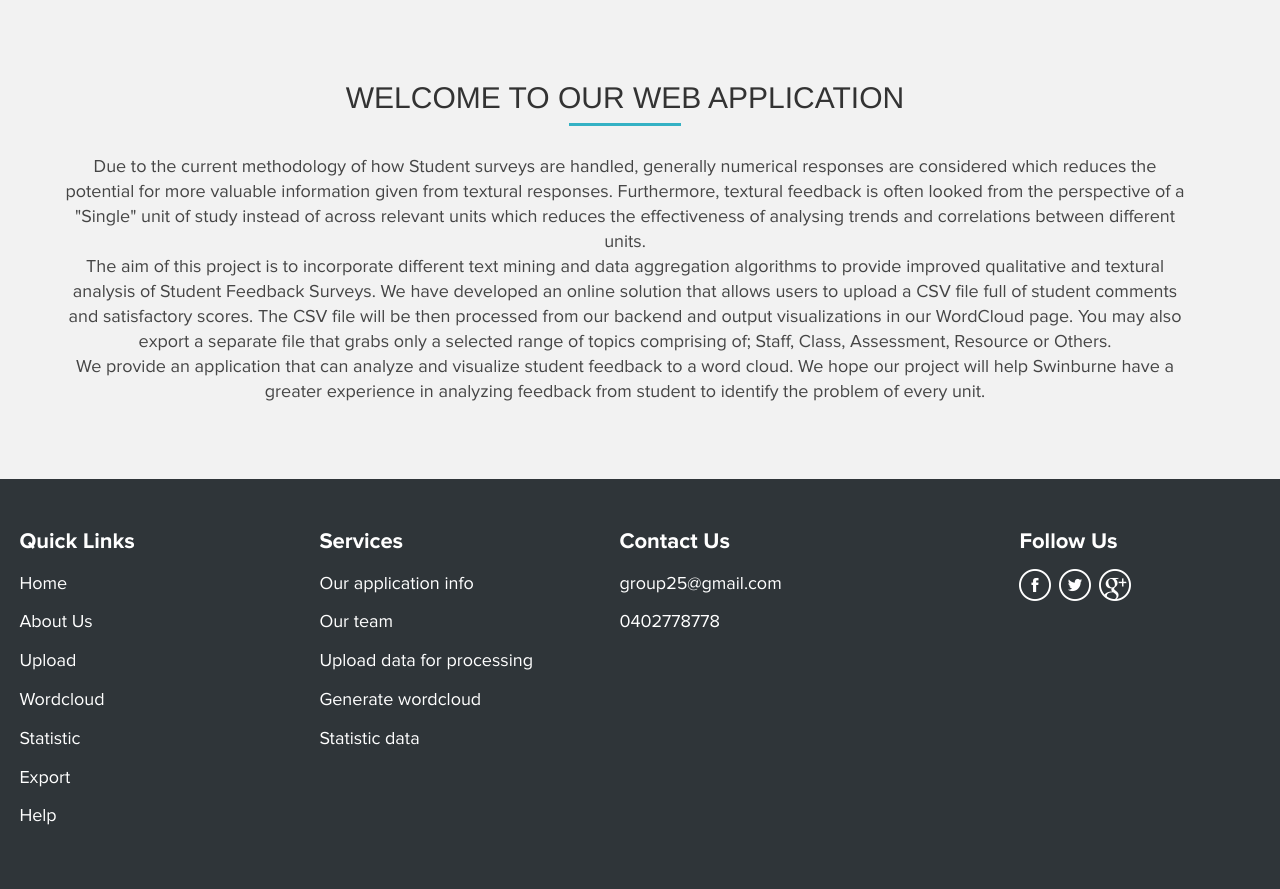
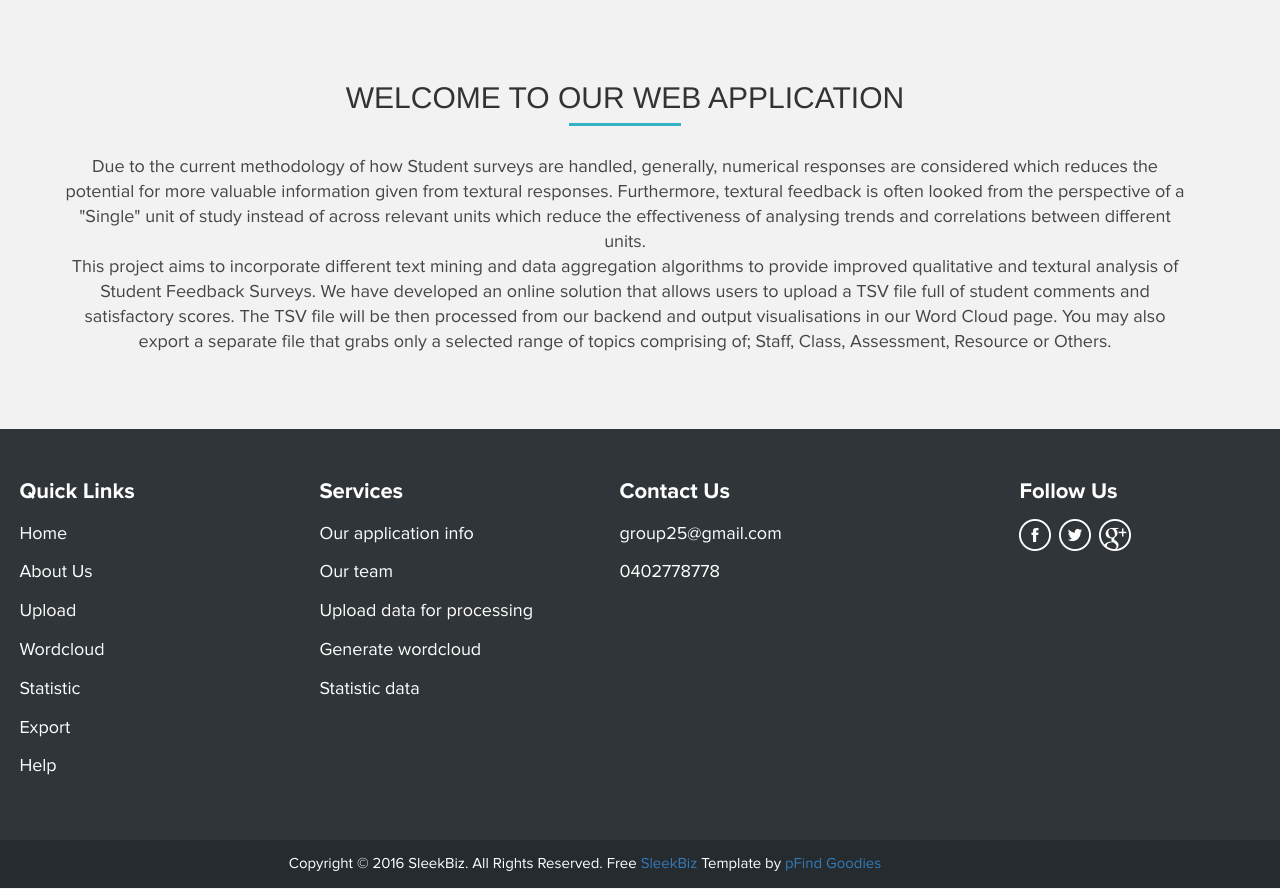
Before and after one commit to ryannguyen996/SWE40002, a Flask app: page / in a window 1280 px wide. Shown: the part 459-1348 px from the top of the page. Run offline with Flask 2, Linux system fonts and the light colour scheme; parts of the project's set-up code (start-up, migrations or seed data) failed here and were passed over; some libraries are stand-ins or nearby versions.

Commit message:
Milestone commit 2.8

```diff
--- a/templates/about.html
+++ b/templates/about.html
@@ -54,7 +54,7 @@
             <div class="row">
                 <div>
                     <h2>About us</h2>
-                    <p>We are a young group of students, which most of us are currently in our final/penultimate year. Most us specialize in the Software Development field whereas the rest of us are in a Data Science specialization. We have all made contributions based on our main area of expertise and have our own specific roles mentioned below.</p>
+                    <p>We are a young group of students, which most of us are currently in our final/penultimate year. Most us specialise in the Software Development field whereas the rest of us are in a Data Science specialisation. We have all made contributions based on our main area of expertise and have our specific roles mentioned below.</p>
                     <p><img src="{{ url_for('static', filename='img/team/mylan.png') }}" alt="mylan" height="100" width="100"><b>Melanie My Lan Koo Tze Mew</b> - Team leader.</p>
                     <p><img src="{{ url_for('static', filename='img/team/ryan.png') }}" alt="ryan" height="100" width="100"><b>Nam Hung Nguyen</b> - Software Engineer.</p>
                     <p><img src="{{ url_for('static', filename='img/team/tommy.png') }}" alt="tommy" height="100" width="100"><b>Tommy Sam</b> - Management Planner.</p>
--- a/templates/index.html
+++ b/templates/index.html
@@ -54,7 +54,7 @@
             <div class="row">
                 <div class="large-12 columns text-center">
                     <h2>Welcome to Our Web Application</h2>
-                    <p>Due to the current methodology of how Student surveys are handled, generally numerical responses are considered which reduces the potential for more valuable information given from textural responses. Furthermore, textural feedback is often looked from the perspective of a "Single" unit of study instead of across relevant units which reduces the effectiveness of analysing trends and correlations between different units.<br/>The aim of this project is to incorporate different text mining and data aggregation algorithms to provide improved qualitative and textural analysis of Student Feedback Surveys. We have developed an online solution that allows users to upload a CSV file full of student comments and satisfactory scores. The CSV file will be then processed from our backend and output visualizations in our WordCloud page. You may also export a separate file that grabs only a selected range of topics comprising of; Staff, Class, Assessment, Resource or Others.<br/>We provide an application that can analyze and visualize student feedback to a word cloud. We hope our project will help Swinburne have a greater experience in analyzing feedback from student to identify the problem of every unit.</p>
+                    <p>Due to the current methodology of how Student surveys are handled, generally, numerical responses are considered which reduces the potential for more valuable information given from textural responses. Furthermore, textural feedback is often looked from the perspective of a "Single" unit of study instead of across relevant units which reduce the effectiveness of analysing trends and correlations between different units.<br/>This project aims to incorporate different text mining and data aggregation algorithms to provide improved qualitative and textural analysis of Student Feedback Surveys. We have developed an online solution that allows users to upload a TSV file full of student comments and satisfactory scores. The TSV file will be then processed from our backend and output visualisations in our Word Cloud page. You may also export a separate file that grabs only a selected range of topics comprising of; Staff, Class, Assessment, Resource or Others. </p>
 
                 </div>
             </div>
```
